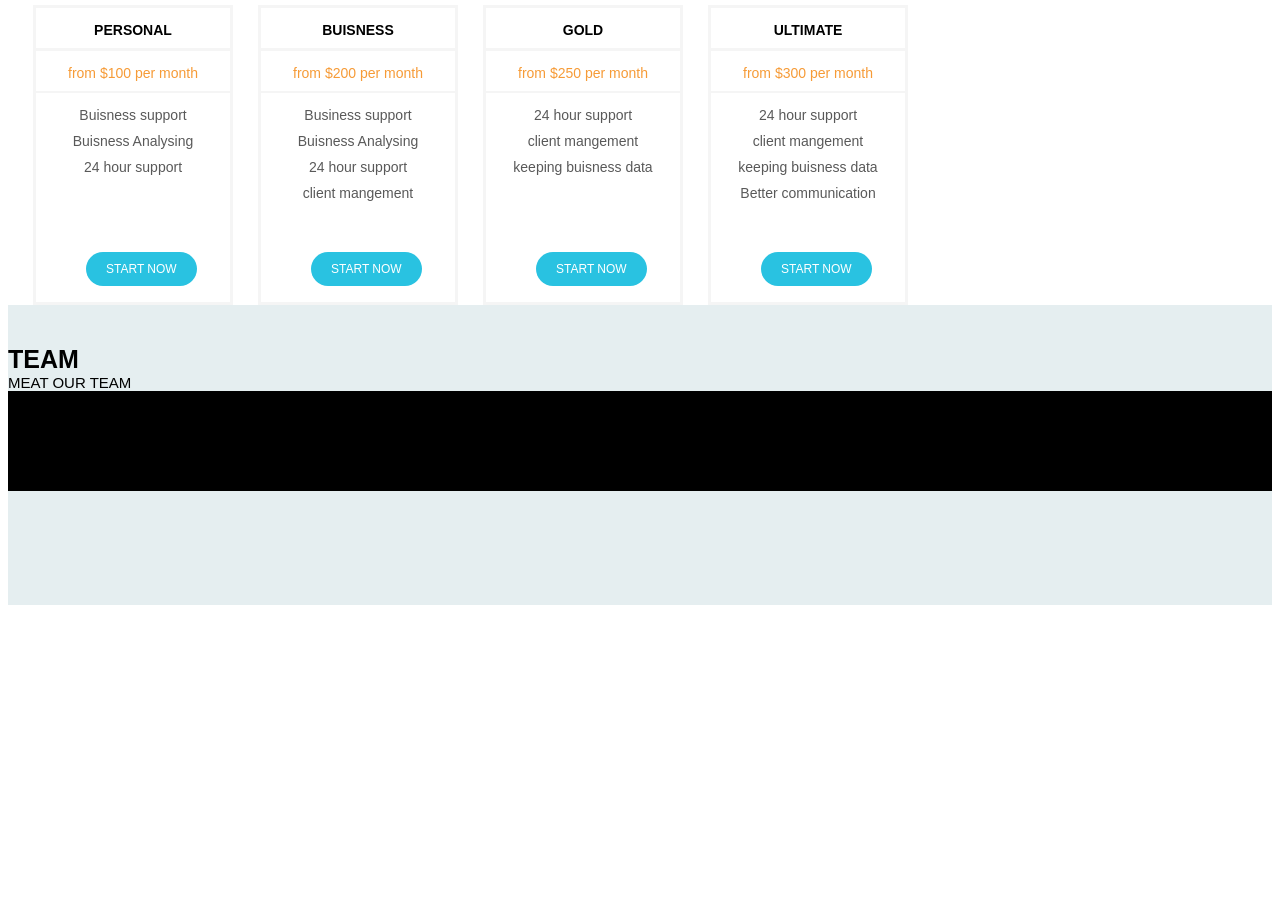
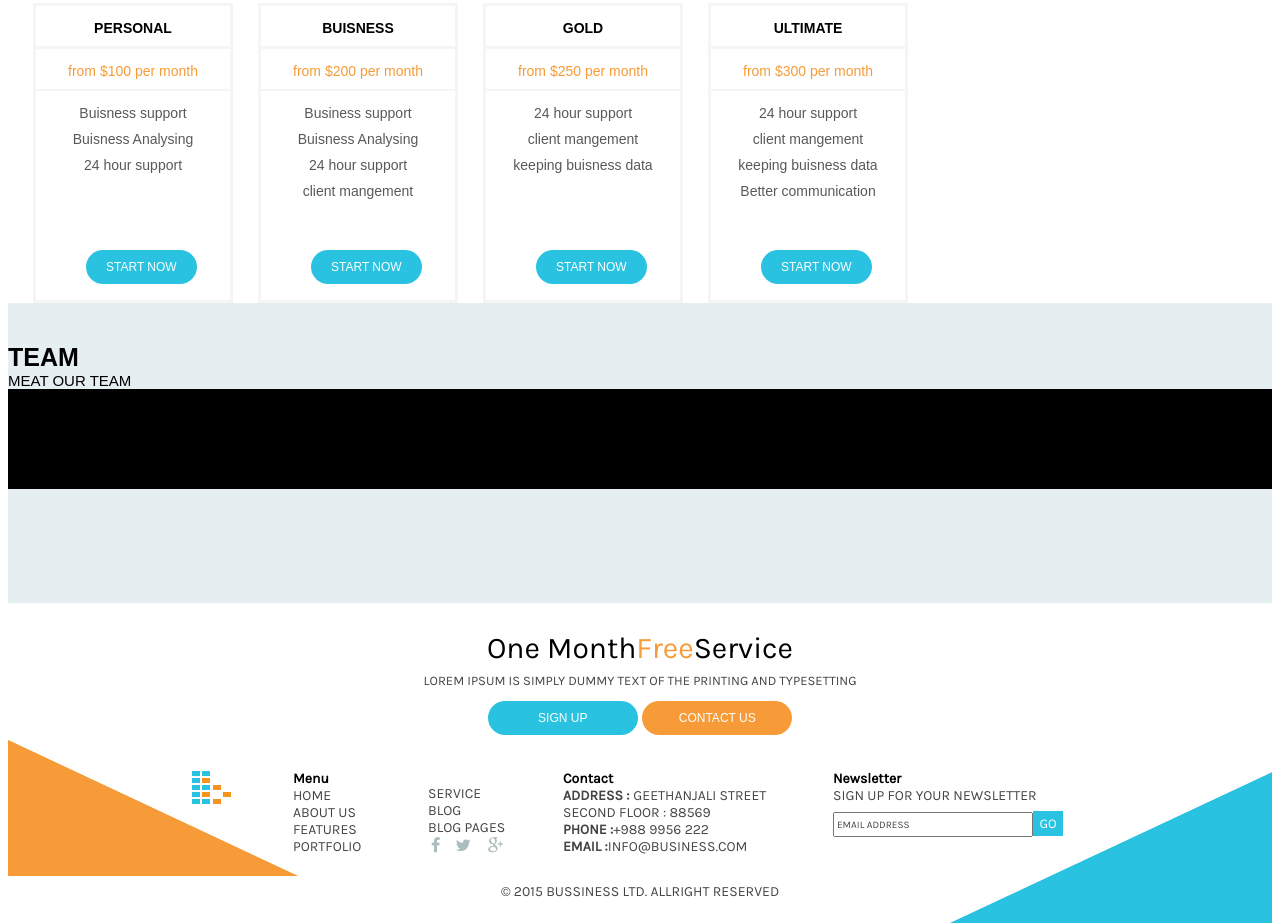
Before and after one commit to hamsakh/UI-Project-1, a plain HTML site: page index.html in a window 1280 px wide. Shown: the part 1570-2493 px from the top of the page. Before the commit the page ends 2183 px from the top, so only its background shows below. Drawn offline with Linux system fonts and the light colour scheme.

Commit message:
Made the connect with us and footer part

```diff
--- a/index.html
+++ b/index.html
@@ -2,6 +2,7 @@
 <html>
 <head>
 	<link rel="stylesheet" href="styles/style.css">
+  <link href='http://fonts.googleapis.com/css?family=Karla' rel='stylesheet' type='text/css'>
 </head>
 
 
@@ -24,8 +25,6 @@
 							<p>Lorem ipsum dolor sit amet, consectetur adipiscing elit, sed do eiusmod tempor incididunt ut labore et dolore magna aliqua.</p>
 						</div>
 					</div>
-
-
 					<div class="div_wrapper">
 						<a href=""><img src="images/startup_icon2.jpg"></a>
 						<div class="startup_services">
@@ -33,7 +32,6 @@
 							<p>Lorem ipsum dolor sit amet, consectetur adipiscing elit, sed do eiusmod tempor incididunt ut labore et dolore magna aliqua.</p>
 						</div>
 					</div>
-
 
 					<div class="div_wrapper">
 						<a href=""><img src="images/startup_icon3.jpg"></a>
@@ -84,9 +82,7 @@
                 			<button class="rounded_btn">start now</button>
                         </form>
                     </li>
-
    				</ul>
-
    			</div>
    			<div class="features">
    				<p class="pricing_title">gold</p>
@@ -101,11 +97,8 @@
                 			<button class="rounded_btn">start now</button>
                         </form>
                     </li>
-
                 </ul>
-
    			</div>
-
    			<div class="features">
    				<p class="pricing_title">ultimate</p>
    				<p class="pricing_cost">from $300 per month</p>
@@ -121,31 +114,69 @@
                         </form>
                     </li>
                 </ul>
-
-
-
    			</div>
-
-
-
    		</div>
-
-
    	</div>
-
    	<div class="content_team">
    		<h1>team</h1>
    		<h2>Meat our team</h2>
    		<div class="team_members">
-
-
    		</div>
+   	</div>
+</body>
+    <div class="website-connection">
+          <div class="getconnected">
+            <p>One Month </p><p> Free </p><p> Service</p>
+          </div>
+          <p class="connsubtext">Lorem Ipsum is simply dummy text of the printing and typesetting</p>
+          <button type="button" class="rounded_btn1">Sign Up</button>
+          <button type="button" class="rounded_btn2">Contact us</button>
+        </div>
 
 
 
 
-   	</div>
+        <div class="footer clearfix footer_background">
+          <div class="controlsize">
+            <div class="footer-column">
+              <a href="#" ><img src="images\footer\website_logo.jpg"></a>
+            </div>
+            <div class="footer-column">
+                  <ul>
+                    <li class="head_list">Menu</li>
+                <li><a href="#">Home</a></li>
+                <li><a href="#">About Us</a></li>
+                <li><a href="#">Features</a></li>
+                <li><a href="#">Portfolio</a></li>
+              </ul>
+            </div>
+            <div class="footer-column">
+              <ul>
+                <li class="fot-padding"><a href="#">Service</a></li>
+                <li><a href="#">Blog</a></li>
+                <li><a href="#">Blog Pages</a></li>
+                <li><a href="#"><img src="images\footer\footer_facebook.jpg"></a><a href="#"><img src="images\footer\footer_twitter.jpg"></a><a href="#"><img src="images\footer\footer_google.jpg"></a></li>
+              </ul>
+            </div>
+            <div class="footer-column">
+              <ul>
+                <li class="head_list">Contact</li>
+                <li class="footer-contact"><p>Address : </p> <p>Geethanjali street</p></li>
+                <li class="footer-contact2"><p>Second floor : 88569</p></li>
+                <li class="footer-contact"><p>Phone :</p><p> +988 9956 222</p></li>
+                <li class="footer-contact"><p>Email :</p><p> info@business.com</p></li>
 
-
-</body>
+              </ul>
+            </div>
+            <div class="footer-column">
+              <ul>
+                <li class="head_list">Newsletter</li>
+                <li><a href="#">Sign Up for your newsletter</a></li>
+                <li><form action="demo_form.asp">
+                  <input type="email" name="LastName" value="email address"><input type="submit" value="GO"></form></li>
+              </ul>
+            </div>
+          </div>
+        </div>
+      <p class="footer-copyright"> &copy; 2015 Bussiness ltd. allright reserved</p>
 </html>
--- a/styles/style.css
+++ b/styles/style.css
@@ -17,6 +17,7 @@
 .clearfix::after {
   clear: both;
 }
+
 
 
 body{
@@ -101,7 +102,6 @@ aside > a{
 	  text-transform: uppercase;
 	  font-size: 15px;
 	  font-weight: 100;
-
 }
 .pricing_features div{
 	margin-top:  : 100px;
@@ -171,7 +171,6 @@ margin-bottom: 10px;
   clear: both;
 }
 .clearfix{
-  border-top: inset thin;
   padding-top: 40px;
   font-size: 14px;
 }
@@ -199,6 +198,194 @@ margin-bottom: 10px;
 .team_members{
 	height:100px;
 	background-color:#000000;
+}
 
 
+.rounded_btn1{
+  background-color: #29c2e1;
+  text-transform: uppercase;
+  border-radius:40px;
+  border: none;
+  color: white;
+  padding: 10px 20px;
+  font-size: 12px;
+  width: 150px;
 }
+.rounded_btn2{
+  background-color: #f69b37;
+  text-transform: uppercase;
+  border-radius:40px;
+  border: none;
+  color: white;
+  padding: 10px 20px;
+  font-size: 12px;
+  width: 150px;
+}
+.website-connection{
+    text-align: center;
+    width: 1000px;
+    margin: auto;
+}
+.getconnected{
+  margin-bottom: -20px;
+}
+.getconnected p{
+  font-style: normal;
+  font-variant: normal;
+  font-weight: 400;
+  line-height: 30px;
+  font-family: "Karla", sans-serif;
+  text-align: center;
+  display:inline-block;
+  font-size: 30px;
+}
+
+.getconnected p:nth-child(2){
+  font-weight: bold;
+  font-style: normal;
+  font-variant: normal;
+  font-weight: 400;
+  line-height: 30px;
+  font-family: "Karla", sans-serif;
+  text-align: center;
+  color: #f69b37;
+  display:inline-block;
+  font-size: 30px;
+}
+
+.connsubtext{
+  text-transform: uppercase;
+  color: #444444;
+  font-family: "Karla", sans-serif;
+  font-size: 13px;
+  margin-top: 0px;
+
+}
+
+.footer{
+  padding: 65px;
+}
+.footer_background{
+  background-image: url(../images/footer/footer_bg.jpg);
+    background-size: 100% 100%;
+}
+.controlsize{
+    width: 900px;
+    margin: auto;
+    margin-top: -30px;
+
+}
+.footer-column {
+    margin: 0;
+    width: 20%;
+    float: left;
+    -webkit-box-sizing: border-box;
+    -moz-box-sizing: border-box;
+    box-sizing: border-box;
+}
+.footer-column:first-child{
+  width:7%;
+}
+.footer-column:nth-child(2){
+  width:15%;
+}
+.footer-column:nth-child(3){
+  width:15%;
+}
+.footer-column:nth-child(4){
+  width:30%;
+}
+.footer-column:nth-child(5){
+  width:30%;
+}
+.head_list{
+  font-family: "Karla", sans-serif;
+  font-size: 14px;
+  font-weight: bold;
+}
+
+.fot-padding{
+  padding-top: 15px;
+}
+
+.footer ul {
+  margin: 0;
+  list-style: none;
+}
+.footer a {
+  color: #444444;
+  text-decoration: none;
+  font-size: 14px;
+  text-transform: uppercase;
+  font-family: "Karla", sans-serif;
+}
+.facebook{
+  background-image: url(../images/footer/footer_facebook.jpg);
+    background-position: center;
+    width: 22px;
+    height: 18px;
+    background-repeat: repeat;
+}
+.twitter{
+  background-image: url(../images/footer/footer_twitter.jpg);
+    background-size: 100% 100%;
+}
+.google{
+  background-image: url(../images/footer/footer_google.jpg);
+    background-size: 100% 100%;
+}
+.footer-contact p:first-child{
+  font-weight: bold;
+
+}
+.footer-contact2 p{
+  margin: 0;
+  padding: 0;
+  font-family: "Karla", sans-serif;
+  text-transform: uppercase;
+  font-size: 14px;
+  color: #444444;
+
+}
+
+.footer-contact p{
+  display: inline-block;
+  margin: 0;
+  padding: 0;
+  font-family: "Karla", sans-serif;
+  font-size: 14px;
+  text-transform: uppercase;
+  color: #444444;
+}
+
+.footer-copyright{
+  margin: 0;
+  padding: 0;
+  font-family: "Karla", sans-serif;
+  font-size: 14px;
+  text-align: center;
+  color: #444444;
+  text-transform: uppercase;
+  margin-top: -40px;
+}
+input[type=submit]{
+  background-color: #29c2e1;
+  color: #ffffff;
+  font-family: "Karla", sans-serif;
+  width: 30px;
+  height: 25px;
+  text-align: center;
+  border: none;
+  outline:none;
+  padding-bottom: 2px;
+  margin-top: 7px;
+  text-align:center;
+}
+input[type=email]{
+  text-transform: uppercase;
+  color: #444444;
+  font-family: "Karla", sans-serif;
+  font-size: 10px;
+  width: 200px;
+  height: 25px;
+}
```
Also changed, not shown: images/footer/footer_bg.jpg (added), images/footer/footer_facebook.jpg (added), images/footer/footer_google.jpg (added), images/footer/footer_twitter.jpg (added), images/footer/website_logo.jpg (added).
